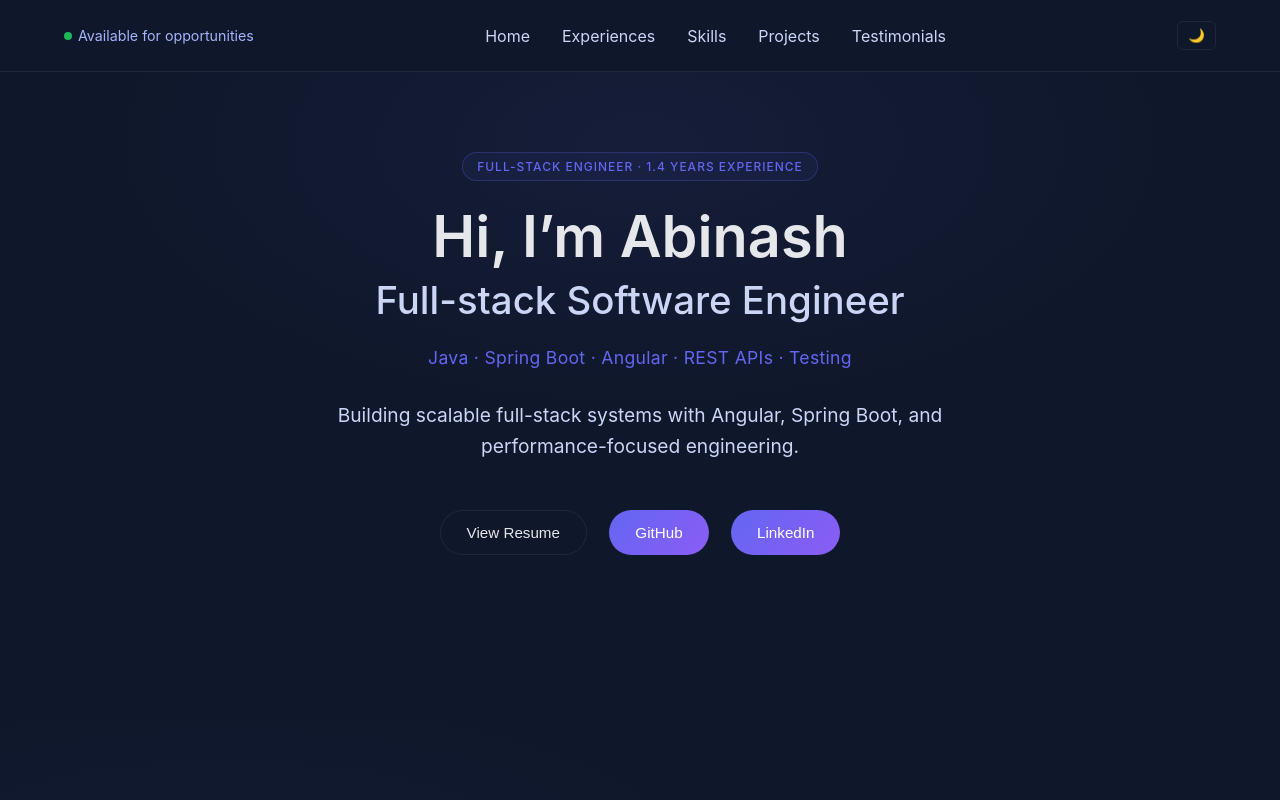
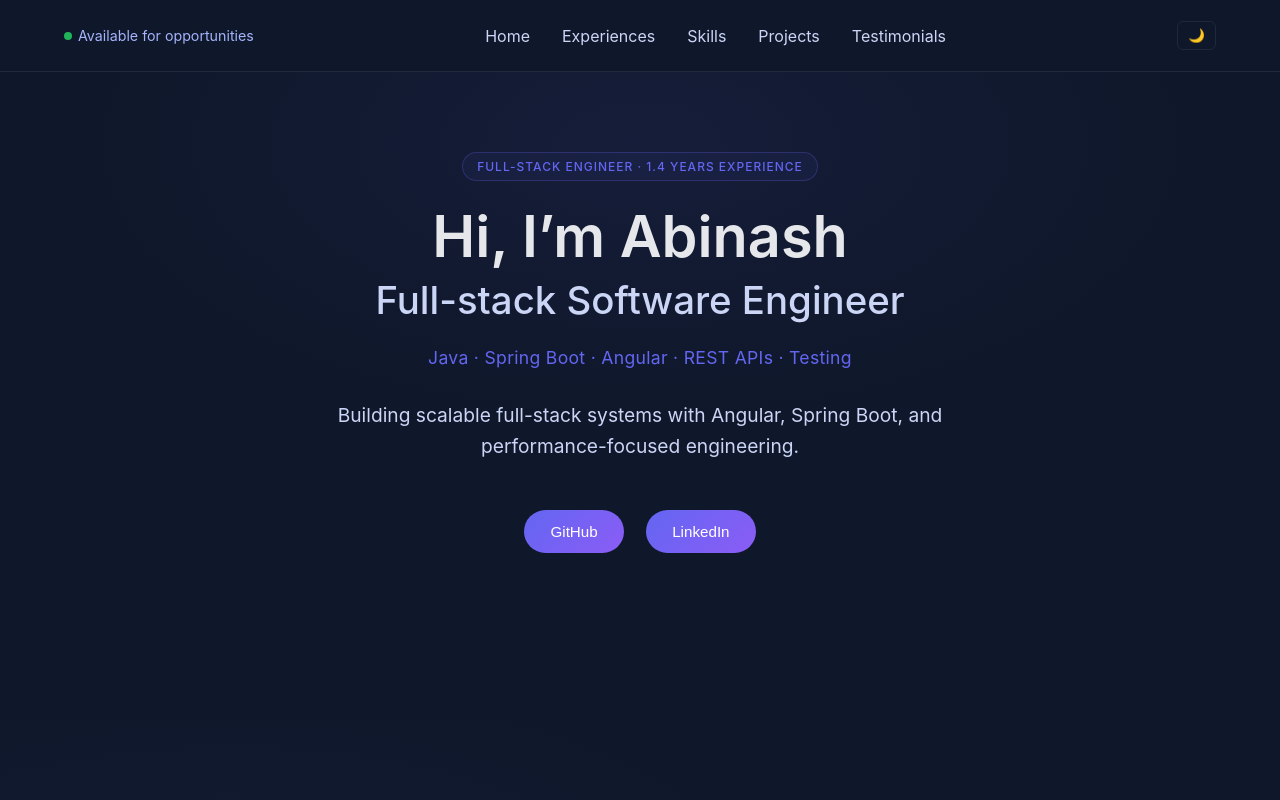
Before and after one commit to abinashkm/Portfolio_Personal, an Angular app: page / in a window 1280 px wide. Shown: the top 800 px of the page. Built offline with nearby package versions, Linux system fonts and the light colour scheme.

Commit message:
Update hero.component.html

```diff
--- a/src/app/sections/hero/hero.component.html
+++ b/src/app/sections/hero/hero.component.html
@@ -23,9 +23,9 @@
 
       <div class="hero-actions">
 
-        <button class="secondary-button" (click)="openResume()">
+        <!-- <button class="secondary-button" (click)="openResume()">
           View Resume
-        </button>
+        </button> -->
 
         <button class="primary-button" (click)="openGitHub()">
           GitHub
```
